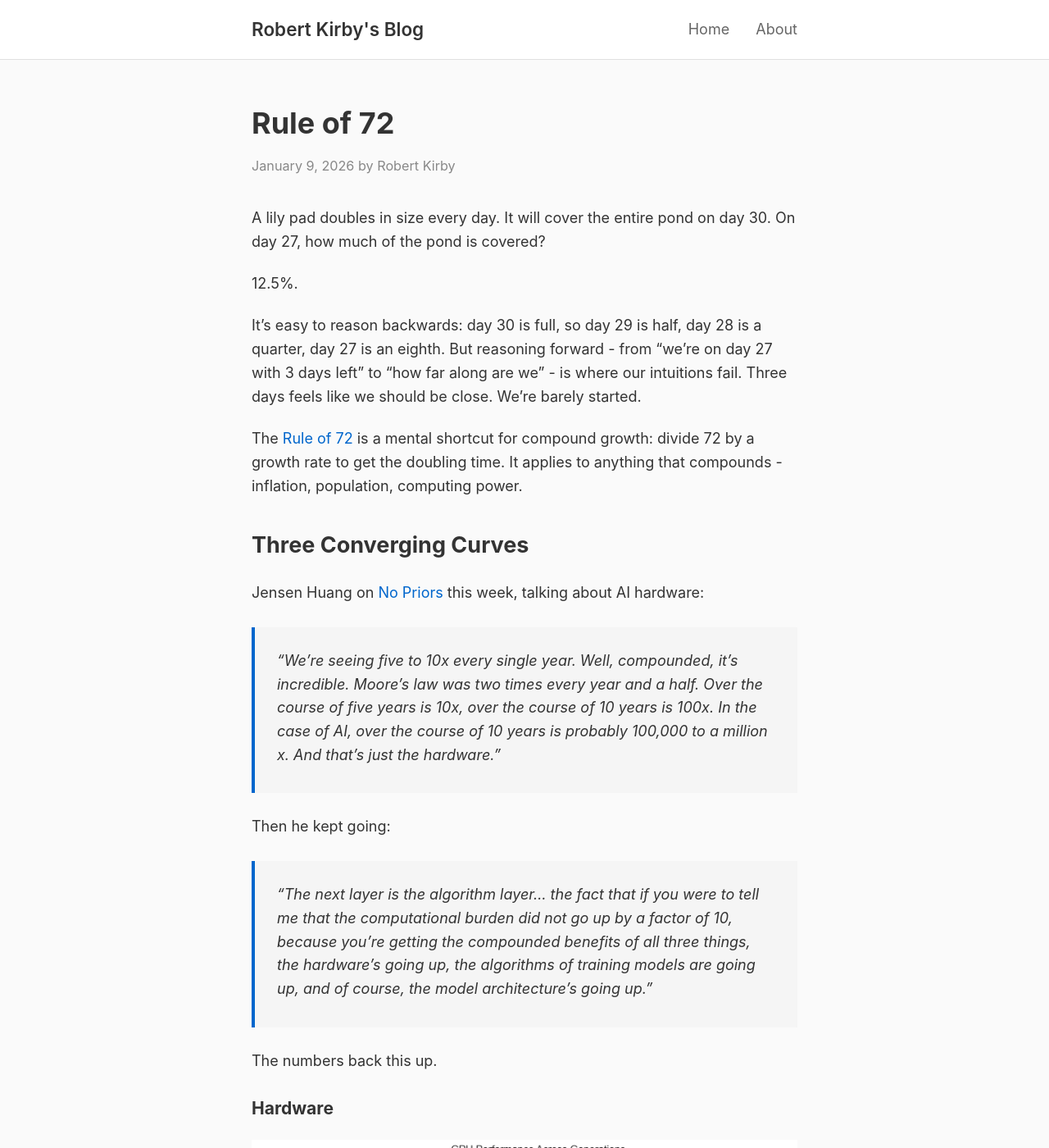
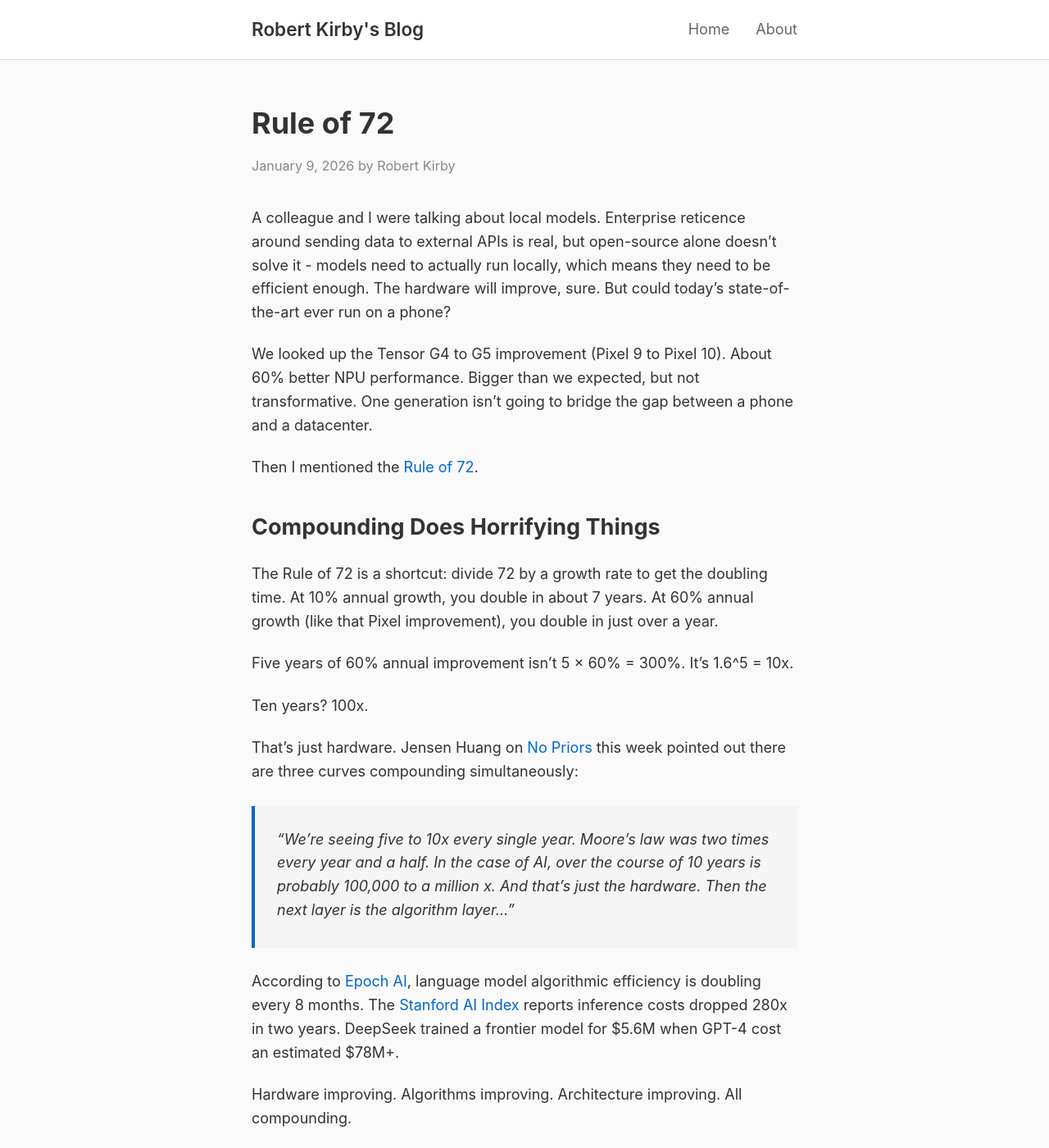
Before and after one commit to rob137/rob137.github.io, a Jekyll site: the page built from _posts/2026-01-09-rule-of-72.md, in a window 1280 px wide and 1400 px high. Shown: the whole window at 82% size. Built offline with Jekyll 4.4.1, drawn with Linux system fonts in a browser that asks for light colours; some of the changed text lies outside the part shown.

Commit message:
Rewrite from original recording - colleague conversation, Pixel hook, scenarios

```diff
--- a/_posts/2026-01-09-rule-of-72.md
+++ b/_posts/2026-01-09-rule-of-72.md
@@ -3,104 +3,53 @@
 title: "Rule of 72"
 date: 2026-01-09 16:00:00 +0000
 tags: [ai, llm, exponential, hardware, algorithms]
-excerpt: "We're bad at exponentials. Here's how bad, and why it matters."
+excerpt: "A colleague and I did some back-of-envelope math. It was more interesting than I expected."
 ---
 
-A lily pad doubles in size every day. It will cover the entire pond on day 30. On day 27, how much of the pond is covered?
+A colleague and I were talking about local models. Enterprise reticence around sending data to external APIs is real, but open-source alone doesn't solve it - models need to actually run locally, which means they need to be efficient enough. The hardware will improve, sure. But could today's state-of-the-art ever run on a phone?
 
-12.5%.
+We looked up the Tensor G4 to G5 improvement (Pixel 9 to Pixel 10). About 60% better NPU performance. Bigger than we expected, but not transformative. One generation isn't going to bridge the gap between a phone and a datacenter.
 
-It's easy to reason backwards: day 30 is full, so day 29 is half, day 28 is a quarter, day 27 is an eighth. But reasoning forward - from "we're on day 27 with 3 days left" to "how far along are we" - is where our intuitions fail. Three days feels like we should be close. We're barely started.
+Then I mentioned the [Rule of 72](https://en.wikipedia.org/wiki/Rule_of_72).
 
-The [Rule of 72](https://en.wikipedia.org/wiki/Rule_of_72) is a mental shortcut for compound growth: divide 72 by a growth rate to get the doubling time. It applies to anything that compounds - inflation, population, computing power.
+## Compounding Does Horrifying Things
 
-## Three Converging Curves
+The Rule of 72 is a shortcut: divide 72 by a growth rate to get the doubling time. At 10% annual growth, you double in about 7 years. At 60% annual growth (like that Pixel improvement), you double in just over a year.
 
-Jensen Huang on [No Priors](https://www.youtube.com/@NoPriorsPodcast) this week, talking about AI hardware:
+Five years of 60% annual improvement isn't 5 × 60% = 300%. It's 1.6^5 = 10x.
 
-> "We're seeing five to 10x every single year. Well, compounded, it's incredible. Moore's law was two times every year and a half. Over the course of five years is 10x, over the course of 10 years is 100x. In the case of AI, over the course of 10 years is probably 100,000 to a million x. And that's just the hardware."
+Ten years? 100x.
 
-Then he kept going:
+That's just hardware. Jensen Huang on [No Priors](https://www.youtube.com/@NoPriorsPodcast) this week pointed out there are three curves compounding simultaneously:
 
-> "The next layer is the algorithm layer... the fact that if you were to tell me that the computational burden did not go up by a factor of 10, because you're getting the compounded benefits of all three things, the hardware's going up, the algorithms of training models are going up, and of course, the model architecture's going up."
+> "We're seeing five to 10x every single year. Moore's law was two times every year and a half. In the case of AI, over the course of 10 years is probably 100,000 to a million x. And that's just the hardware. Then the next layer is the algorithm layer..."
 
-The numbers back this up.
+According to [Epoch AI](https://epoch.ai/blog/algorithmic-progress-in-language-models), language model algorithmic efficiency is doubling every 8 months. The [Stanford AI Index](https://hai.stanford.edu/ai-index/2025-ai-index-report) reports inference costs dropped 280x in two years. DeepSeek trained a frontier model for $5.6M when GPT-4 cost an estimated $78M+.
 
-### Hardware
+Hardware improving. Algorithms improving. Architecture improving. All compounding.
 
-![GPU Generations](/assets/images/gpu-generations.png)
+## What Does That Look Like?
 
-H100 vs A100: 2-3x training speed, 10-20x inference speed. Blackwell claims similar jumps. Each generation comes roughly every two years. Jensen's 5-10x annual is optimistic but not unreasonable when you factor in software optimizations shipping between hardware generations.
-
-### Algorithms
-
-According to [Epoch AI](https://epoch.ai/blog/algorithmic-progress-in-language-models), language model algorithmic efficiency is doubling every **8 months**. That's faster than Moore's Law ever was.
-
-DeepSeek demonstrated this dramatically. Their V3 model achieves frontier performance at a fraction of the training cost - $5.6M vs estimates of $78M+ for GPT-4. The secret? Multi-head latent attention (93% KV cache compression), mixture-of-experts architecture, and native FP8 training.
-
-### Inference Costs
-
-![Inference Cost Decline](/assets/images/inference-cost-decline.png)
-
-The [Stanford AI Index](https://hai.stanford.edu/ai-index/2025-ai-index-report) reports that GPT-3.5-equivalent inference costs dropped **280x** between November 2022 and October 2024. Two years. That's not a doubling. That's eight doublings.
-
-[Andreessen Horowitz](https://a16z.com/llmflation-llm-inference-cost/) calls this "LLMflation" - inference costs declining roughly 10x per year. And post-January 2024, Epoch AI found the median rate accelerated to 200x per year.
-
-## The Doubling Problem
-
-Here's a thought experiment. Something doubles every minute. How big is it at various points?
-
-| Minute | Size |
-|--------|------|
-| 0 | 1 |
-| 15 | 32,768 |
-| 30 | ~1 billion |
-| 57 | 144 quadrillion |
-
-At minute 15: about 32 thousand. At minute 57: 144 quadrillion. The difference? 4.4 trillion times larger.
-
-Our brains want to think "57 is about 4 times bigger than 15, so maybe the result is about 4 times bigger." Instead it's trillions of times larger.
-
-![Doubling Problem](/assets/images/doubling-problem.png)
-
-## We Are Provably Bad At This
-
-This isn't just "people are bad at math." It's a specific cognitive bias with a name: [exponential growth bias](https://pmc.ncbi.nlm.nih.gov/articles/PMC8386158/).
-
-During COVID-19, researchers ran studies. Over 90% of participants drastically underestimated infection counts after 30 days of exponential spread. More striking: the bias persisted even among highly educated participants who were *explicitly warned* about exponential growth bias. Education doesn't fix it.
-
-[Stango and Zinman](https://onlinelibrary.wiley.com/doi/abs/10.1111/j.1540-6261.2009.01518.x) found people with this bias have higher debt, lower savings, and lower net worth. More concerning: they're *overconfident* about their ability to estimate exponentials. They don't seek help because they think they understand.
-
-Why? Our heuristics evolved in environments where exponentials were rare. Linear extrapolation was usually good enough. Worrying about compound growth would have been wasted cognitive effort for most of human history.
-
-## Projecting Forward
+I made some crude projections. This isn't rigorous - it's back-of-envelope stuff to make the numbers visceral.
 
 ![Progress Scenarios](/assets/images/progress-scenarios.png)
 
-The chart shows different scenarios over 10 years:
+The baseline is Moore's Law: roughly 10x per decade, the historical norm for computing. Current AI progress looks more like 100x per decade across the relevant metrics. The other lines show what happens if the rate of progress itself increases - not a given, but not obviously impossible either.
 
-- **Moore's Law (~41%/year)**: The historical baseline. 10x per decade.
-- **Current AI progress (~100%/year)**: What we're actually seeing. 1000x per decade.
-- **Accelerated scenarios**: If the rate of progress itself increases.
+Jensen's "100,000 to a million x over 10 years" sits somewhere in the upper scenarios.
 
-Jensen's "100,000 to a million x over 10 years" would require the higher scenarios - growth rates increasing, not just compounding at current rates.
+## Why This Matters
 
-Is that plausible? [Leopold Aschenbrenner's "Situational Awareness"](https://situational-awareness.ai/) argues yes. His thesis: we're on track for transformative AI by 2027, and the exponentials compound across hardware, algorithms, and model architecture simultaneously.
+I don't really care about AGI timelines. But the steep slope is interesting regardless of where it leads.
 
-I'm not making predictions. But I notice that when I try to predict intuitively, my brain reaches for linear extrapolation. That's the bias. The numbers don't care what feels reasonable.
+The problem with most AI discourse is that people point to what they believe without being specific about what it would entail. "AI will transform everything" or "AI is overhyped" - neither tells you what to actually expect or how to act.
 
-## The Second Half of the Chessboard
+Plotting it out, even crudely, at least lets you think in terms of scenarios. If hardware and algorithms keep compounding at current rates, what does that mean for local inference in 3 years? 5 years? What decisions would you make differently?
 
-There's an old story about a king and the inventor of chess. The inventor asks for one grain of wheat on the first square, two on the second, four on the third, doubling each time. The king laughs at the modest request.
+The uncomfortable part is that humans are [provably bad](https://pmc.ncbi.nlm.nih.gov/articles/PMC8386158/) at intuiting exponentials. Studies during COVID found over 90% of people drastically underestimated infection spread - even educated participants who were explicitly warned about exponential bias. Our heuristics evolved in environments where compound growth was rare.
 
-The first half of the chessboard contains about 4 billion grains. The second half contains over 4 billion times more than the first half. Over 18 quintillion grains total. A heap larger than Mount Everest.
-
-Ray Kurzweil calls this "the second half of the chessboard" - the point where exponential growth becomes economically significant. Before that point, the change seems gradual. After it, the change seems sudden.
-
-We might already be there with AI. Or we might be on square 25, with 39 squares still to go.
-
-Either way, my intuitions are probably wrong. So are yours. That's the uncomfortable takeaway. We can do the math, but we can't feel it.
+So when I try to predict forward, I assume my intuitions are wrong. The math doesn't care what feels reasonable.
 
 ---
 
-*This piece is deliberately crude. If you want comprehensive analysis, see Leopold Aschenbrenner's [Situational Awareness](https://situational-awareness.ai/), the [Stanford AI Index](https://hai.stanford.edu/ai-index/2025-ai-index-report), or [Epoch AI's research](https://epoch.ai/research).*
+*This is deliberately crude. For rigorous analysis, see [Situational Awareness](https://situational-awareness.ai/), the [Stanford AI Index](https://hai.stanford.edu/ai-index/2025-ai-index-report), or [Epoch AI](https://epoch.ai/research).*
```
